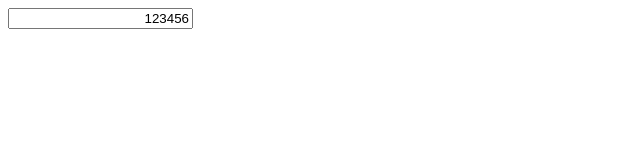
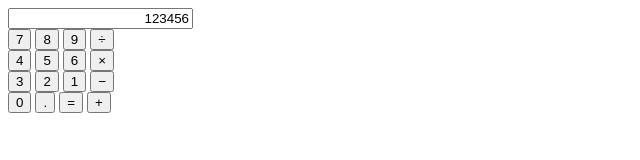
Before and after one commit to SKYWVRD/javascript-calculator, a plain HTML site: page index.html in a window 1280 px wide. Shown: the whole page, without its empty margins (0-640 px from the left). Drawn offline with Linux system fonts and the light colour scheme.

Commit message:
Add all required buttons

```diff
--- a/index.html
+++ b/index.html
@@ -11,18 +11,28 @@
                 <input class = 'display-screen' type="text" value="123456" readonly="readonly">
                 <div class = 'button-section'>
                     <div class ='button-row-1'>
-
-                    </div>
-                    <div class ='button-row-1'>
-
+                        <button id="seven">7</button>
+                        <button id="eight">8</button>
+                        <button id="nine">9</button>
+                        <button id="divide">&divide</button>
                     </div>
                     <div class ='button-row-2'>
-
+                        <button id="four">4</button>
+                        <button id="five">5</button>
+                        <button id="six">6</button>
+                        <button id="multiply">&times</button>
                     </div>
                     <div class ='button-row-3'>
-
+                        <button id="three">3</button>
+                        <button id="two">2</button>
+                        <button id="one">1</button>
+                        <button id="minus">&#8722</button>
                     </div>
                     <div class ='button-row-4'>
+                        <button id="zero">0</button>
+                        <button id="decimal">.</button>
+                        <button id="equals">&#x3D</button>
+                        <button id="add">&#43</button>
 
                     </div>
                 </div>
```
